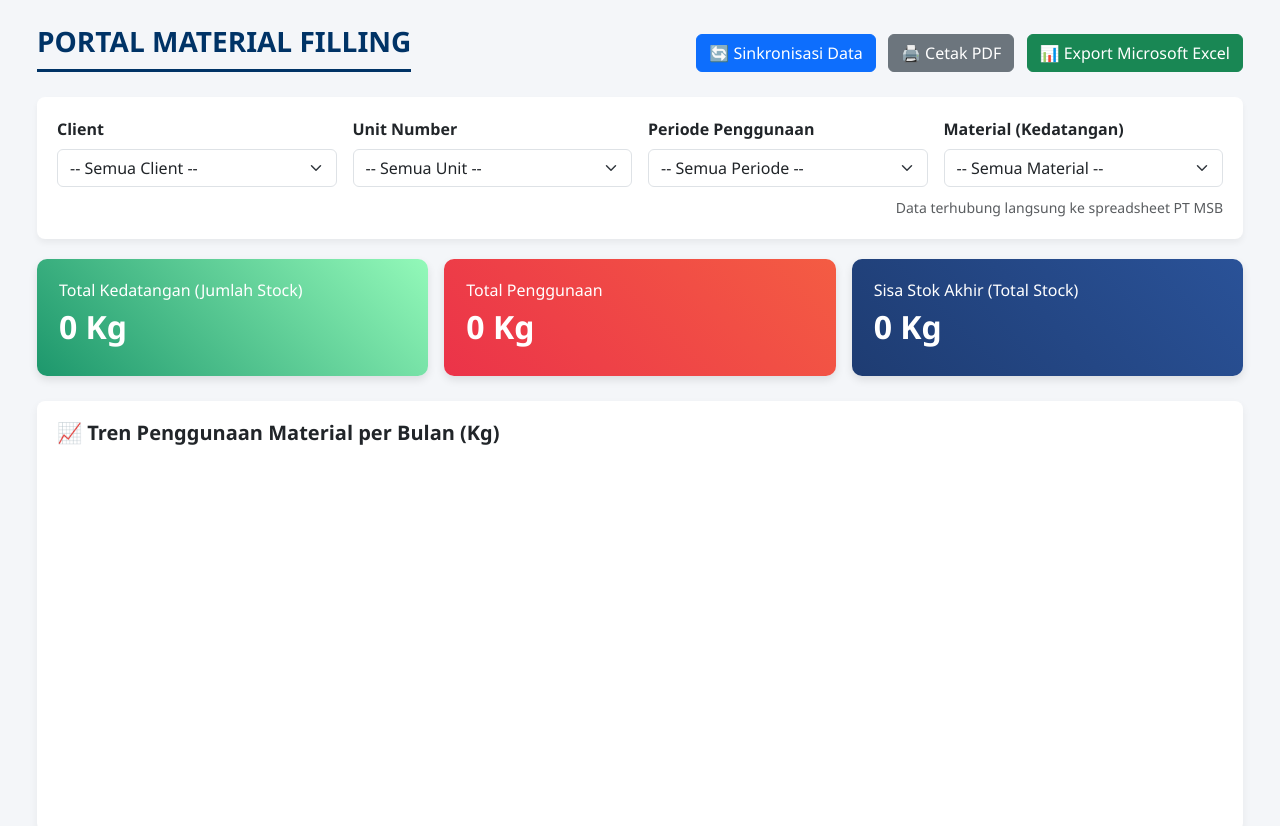
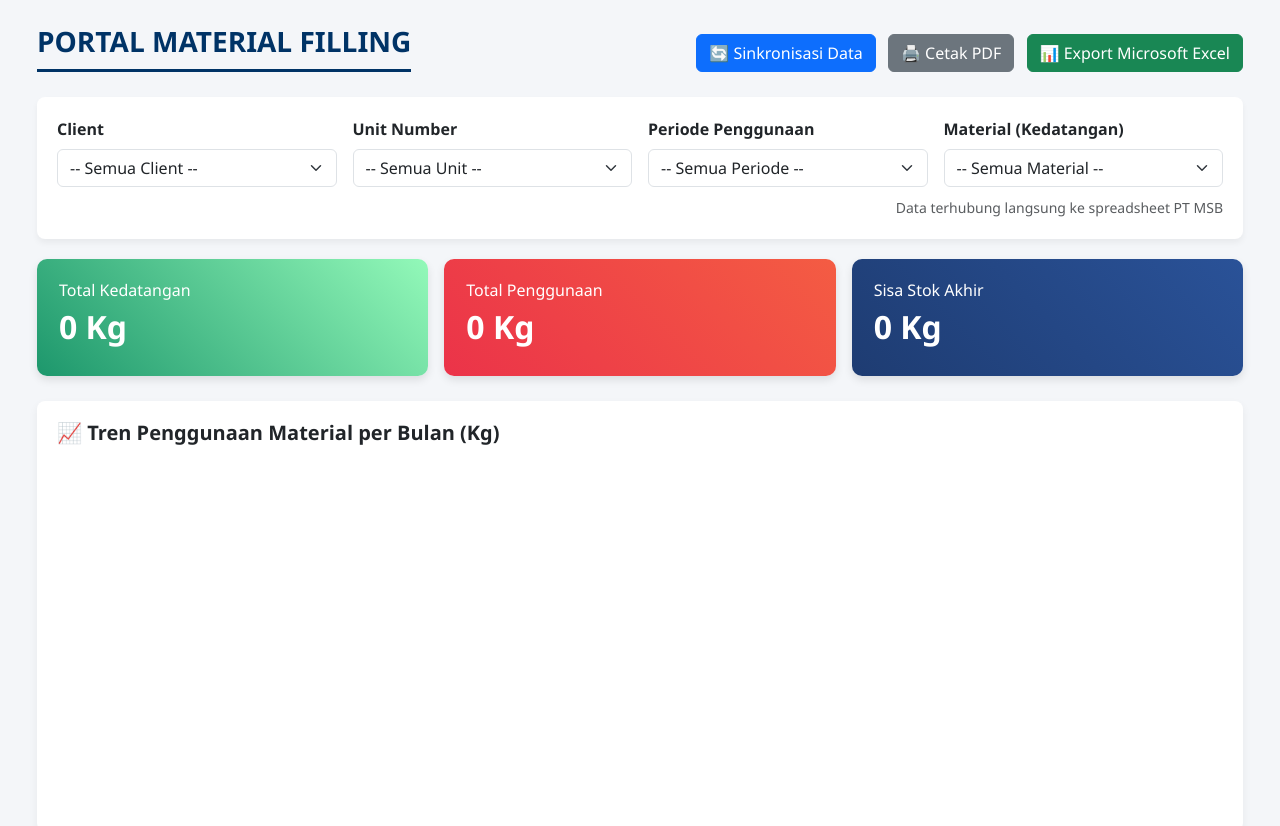
Before and after one commit to murindasentrabaja/Filling-Material, a plain HTML site: page index.html in a window 1280 px wide. Shown: the top 826 px of the page. Drawn offline with nearby package versions, Linux system fonts and the light colour scheme; no server answers.

Commit message:
Update index.html

```diff
--- a/index.html
+++ b/index.html
@@ -119,7 +119,7 @@
         <div class="row g-3">
             <div class="col-md-4">
                 <div class="summary-card card-kedatangan">
-                    <h6>Total Kedatangan (Jumlah Stock)</h6>
+                    <h6>Total Kedatangan</h6>
                     <h2 id="valKedatangan" class="fw-bold">0 Kg</h2>
                 </div>
             </div>
@@ -131,7 +131,7 @@
             </div>
             <div class="col-md-4">
                 <div class="summary-card card-sisa">
-                    <h6>Sisa Stok Akhir (Total Stock)</h6>
+                    <h6>Sisa Stok Akhir</h6>
                     <h2 id="valSisa" class="fw-bold">0 Kg</h2>
                 </div>
             </div>
```
